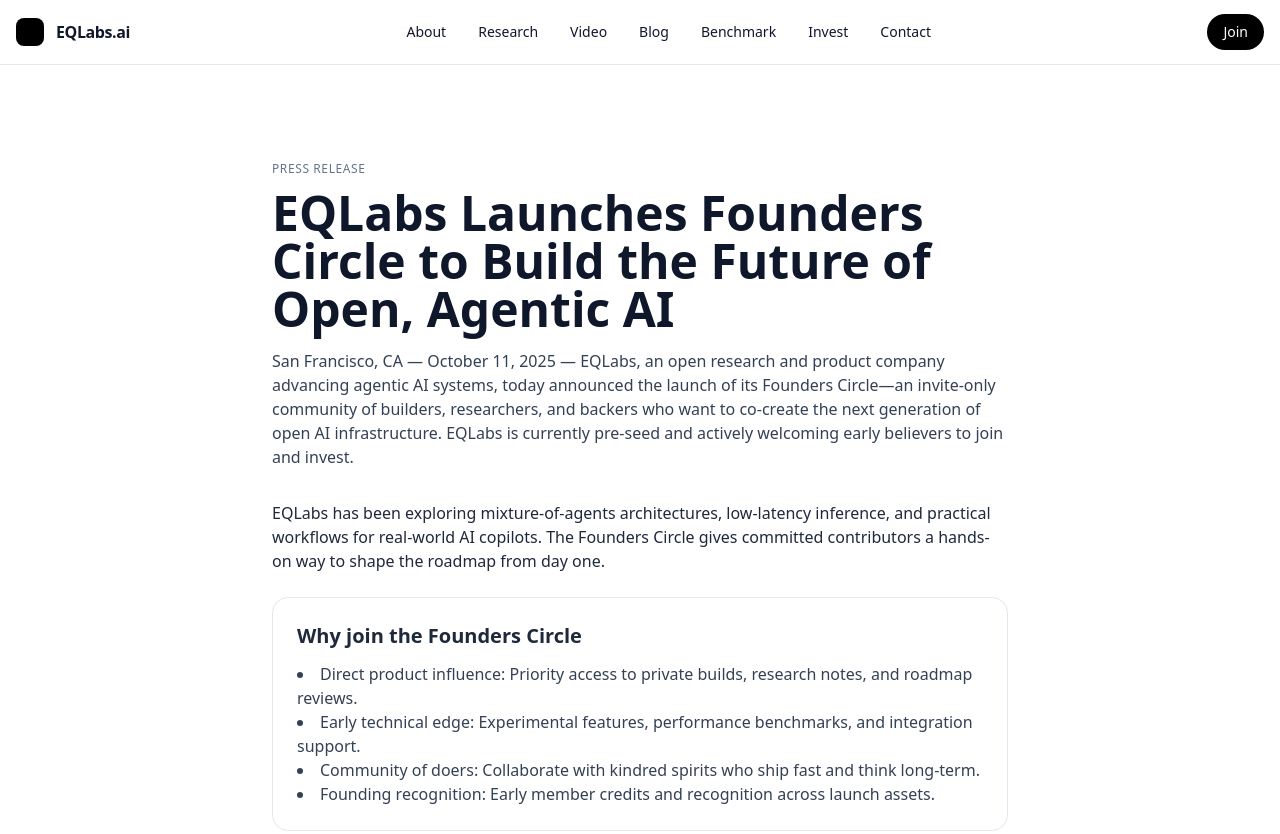
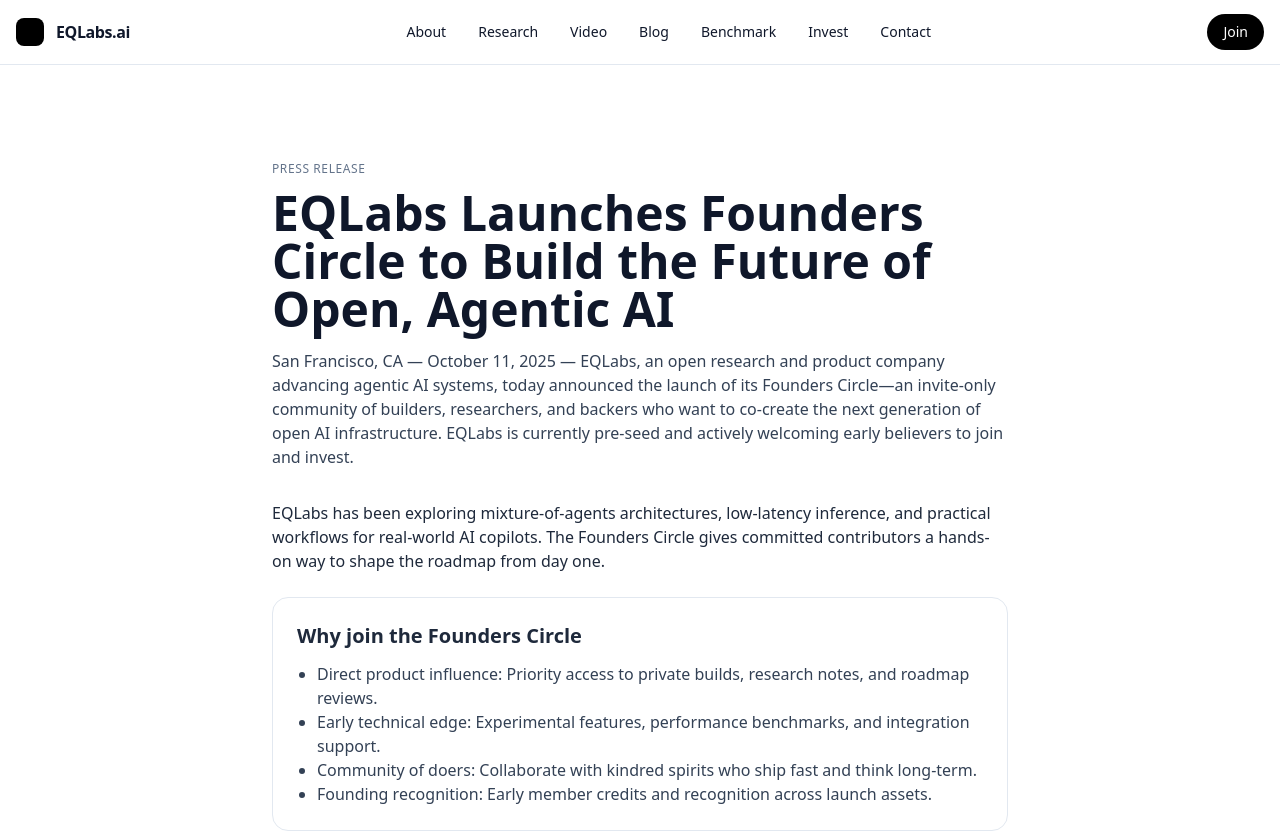
Before and after one commit to raymondbernard/eqlabs, a website: page founders-circle.html in a window 1280 px wide. Shown: the top 834 px of the page. Drawn offline with nearby package versions, Linux system fonts and the light colour scheme.

Commit message:
Publish founders-circle update

```diff
--- a/founders-circle.html
+++ b/founders-circle.html
@@ -48,7 +48,7 @@
 
         <div class="rounded-2xl border border-slate-200 p-6">
           <h2 class="text-xl font-semibold">Why join the Founders Circle</h2>
-          <ul class="mt-3 list-disc list-inside text-slate-700">
+          <ul class="mt-3 list-disc pl-5 text-slate-700">
             <li><span class="font-medium">Direct product influence</span>: Priority access to private builds, research notes, and roadmap reviews.</li>
             <li><span class="font-medium">Early technical edge</span>: Experimental features, performance benchmarks, and integration support.</li>
             <li><span class="font-medium">Community of doers</span>: Collaborate with kindred spirits who ship fast and think long-term.</li>
```
